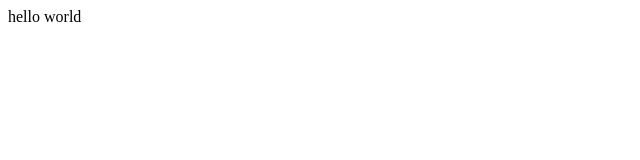
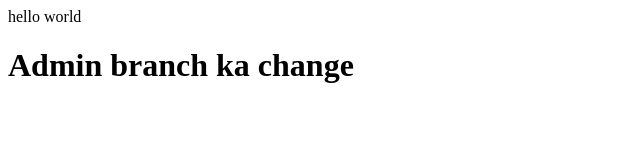
Before and after one commit to RohanMandawariya/apnacollege-demo, a plain HTML site: page index.html in a window 1280 px wide. Shown: the whole page, without its empty margins (0-640 px from the left). Drawn offline with Linux system fonts and the light colour scheme.

Commit message:
Add new text in Admin brach

```diff
--- a/index.html
+++ b/index.html
@@ -1 +1,2 @@
 <p> hello world</p>
+<h1>Admin branch ka change</h1>
```
